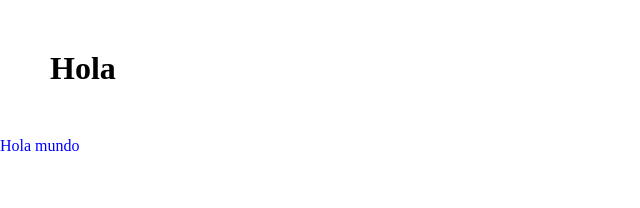
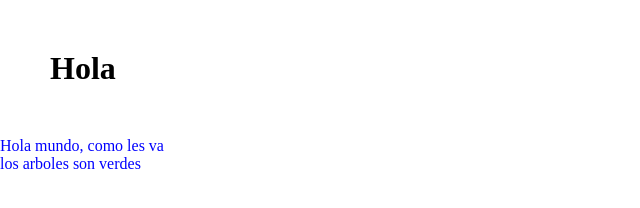
Before and after one commit to JosueVic/Casa, a plain HTML site: page index.html in a window 1280 px wide. Shown: the whole page, without its empty margins (0-640 px from the left). Drawn offline with Linux system fonts and the light colour scheme.

Commit message:
agregue texto

```diff
--- a/index.html
+++ b/index.html
@@ -9,6 +9,7 @@
 </head>
 <body>
     <h1>Hola</h1>
-    <p>Hola mundo</p>
+    <p>Hola mundo, como les va</p>
+    <p>los arboles son verdes</p>
 </body>
 </html>
```
